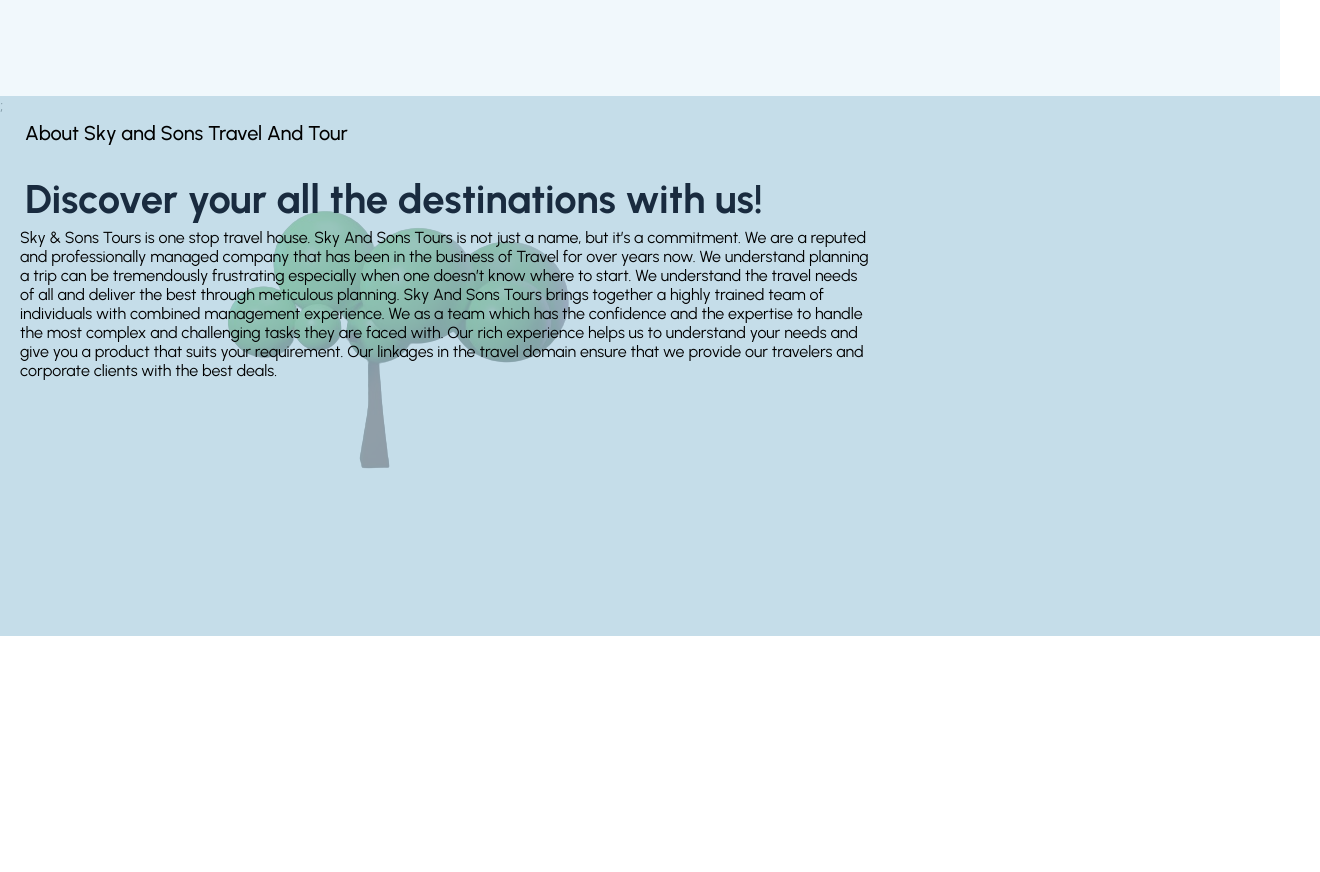
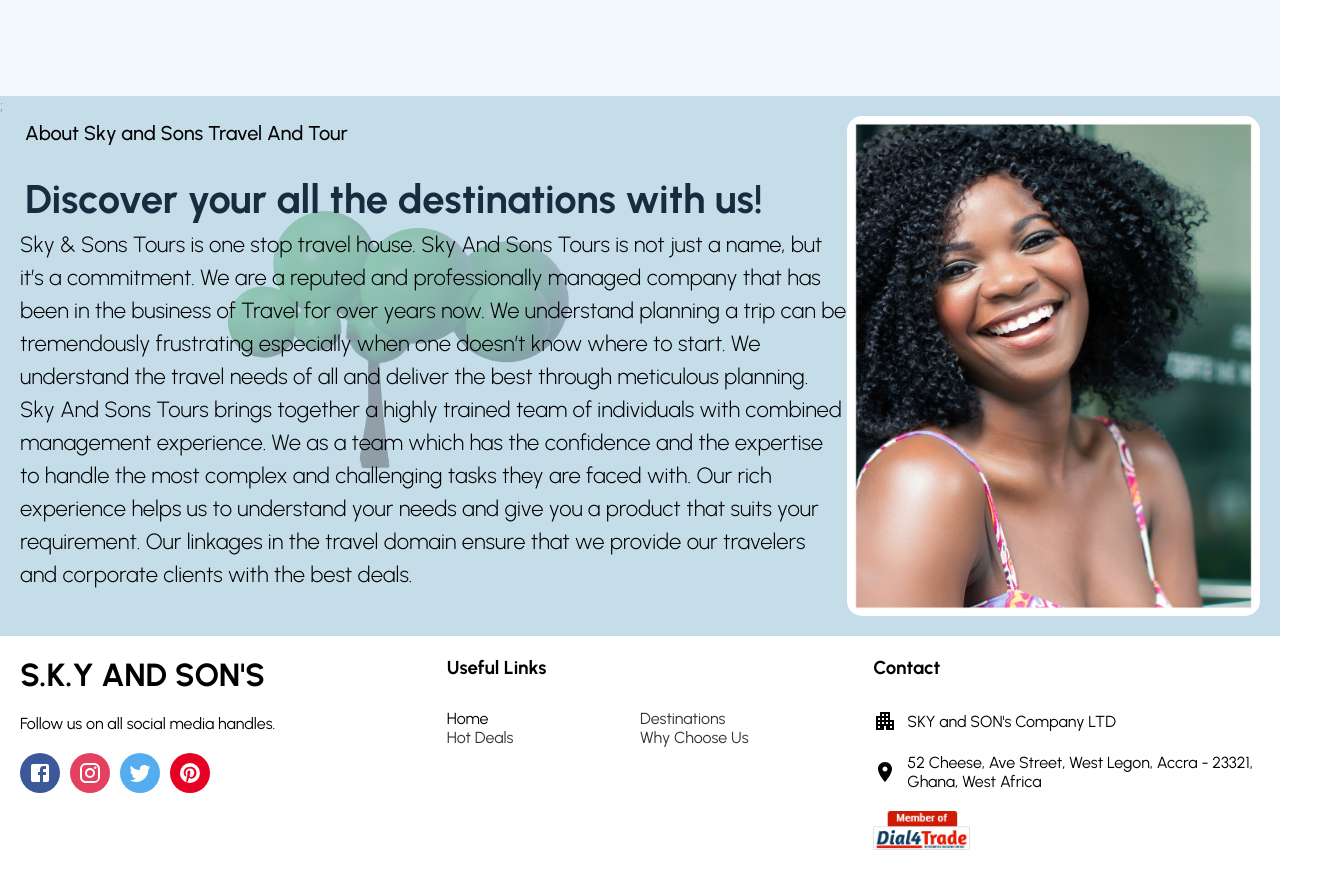
Before and after one commit to ckhobhey104/skyandsons, a React (Create React App) app: page /travel in a window 1280 px wide. Shown: the part 866-1738 px from the top of the page, 1320 px wide, since content can reach past the window. Before the commit the page ends 1502 px from the top, so only its background shows below. Built offline with nearby package versions, Linux system fonts and the light colour scheme.

Commit message:
Added Footer

```diff
--- a/src/App.jsx
+++ b/src/App.jsx
@@ -1,11 +1,11 @@
 import { BrowserRouter, Routes, Route } from "react-router-dom";
 import Home from "./pages/Home";
+import TravelAndTour from "./pages/TravelAndTour";
 // import ProductList from "./pages/ProductList";
 // import Product from "./pages/Product";
 // import Register from "./pages/Register";
 // import Login from "./pages/Login";
 // import Cart from "./pages/Cart";
-import TravelAndTour from "./pages/TravelAndTour";
 // import Gallery from "./pages/Gallery";
 
 const App = () => {
@@ -17,8 +17,5 @@ const App = () => {
       </Routes>
     </BrowserRouter>
   );
-  // return <TravelAndTour />;
-  // return <Gallery />;
-  // return <Cart />;
 };
 export default App;
--- a/src/components/Navbar.jsx
+++ b/src/components/Navbar.jsx
@@ -120,15 +120,15 @@ const StyledLink = styled(Link)`
   }
 `;
 
-const BtnContainer = styled.div`
-  font-size: 15px;
-  cursor: pointer;
-  color: #fff;
-  border: 1px solid #0297e7;
-  padding: 0.5rem 18px;
-  background: #0297e7;
-  border-radius: 2px;
-`;
+// const BtnContainer = styled.div`
+//   font-size: 15px;
+//   cursor: pointer;
+//   color: #fff;
+//   border: 1px solid #0297e7;
+//   padding: 0.5rem 18px;
+//   background: #0297e7;
+//   border-radius: 2px;
+// `;
 
 const Navbar = () => {
   const [navBarFixed, setNavBarFixed] = useState(false);
--- a/src/components/TravelAboutUs.jsx
+++ b/src/components/TravelAboutUs.jsx
@@ -1,15 +1,13 @@
 import styled from "styled-components";
 import { cartoon_tree } from "../data";
+import { smiley_dark_lady } from "../data";
 
 const Wrapper = styled.div`
-  width: 100vw;
   height: 500px;
   background-image: url(${cartoon_tree});
   background-position: center left;
   background-repeat: no-repeat;
-  /* opacity: 0.5; */
   position: relative;
-  /* transition: background 0.3s, border-radius 0.3s, opacity 0.3s; */
 `;
 
 const Container = styled.div`
@@ -19,11 +17,16 @@ const Container = styled.div`
   position: absolute;
   top: 0;
   left: 0;
-  width: 100%;
   height: 100%;
 `;
 const ImageContainer = styled.div`
   flex: 1;
+`;
+
+const Smiley = styled.img`
+  width: 100%;
+  height: 100%;
+  border-radius: 15px;
 `;
 const InfoContainer = styled.div`
   flex: 2;
@@ -49,7 +52,12 @@ const DescTitle = styled.h1`
   color: #0a1b2fea;
 `;
 
-const DescContent = styled.p``;
+const DescContent = styled.p`
+  font-size: 22px;
+  font-weight: 300;
+  line-height: 1.5;
+  /* width: 80%; */
+`;
 
 const TravelAboutUs = () => {
   return (
@@ -77,7 +85,9 @@ const TravelAboutUs = () => {
             </DescContent>
           </DescContainer>
         </InfoContainer>
-        <ImageContainer></ImageContainer>
+        <ImageContainer>
+          <Smiley src={smiley_dark_lady} />
+        </ImageContainer>
       </Container>
       ;
     </Wrapper>
--- /dev/null
+++ b/src/components/TravelFooter.jsx
@@ -0,0 +1,166 @@
+import {
+  Facebook,
+  Instagram,
+  Pinterest,
+  Room,
+  Twitter,
+} from "@material-ui/icons";
+import ApartmentIcon from "@material-ui/icons/Apartment";
+import styled from "styled-components";
+import { mobile } from "../responsive";
+import { member_of_img } from "../data";
+
+const Container = styled.div`
+  display: flex;
+  padding-top: 40px;
+
+  ${mobile({
+    flexDirection: "column",
+  })}
+`;
+const Left = styled.div`
+  flex: 1;
+  display: flex;
+  flex-direction: column;
+  padding: 20px;
+`;
+
+const Logo = styled.h1``;
+const Desc = styled.p`
+  margin: 20px 0px;
+`;
+const SocialContainer = styled.div`
+  display: flex;
+`;
+const SocialIcon = styled.div`
+  width: 40px;
+  height: 40px;
+  border-radius: 50%;
+  color: white;
+  background-color: #${(props) => props.color};
+  display: flex;
+  align-items: center;
+  justify-content: center;
+  margin-right: 10px;
+`;
+
+const Center = styled.div`
+  flex: 1;
+  padding: 20px;
+
+  ${mobile({
+    display: "none",
+  })}
+`;
+
+const Title = styled.h3`
+  margin-bottom: 30px;
+`;
+
+const StyledLink = styled.span`
+  text-decoration: none;
+  color: #333;
+  font-weight: 400;
+
+  &:hover {
+    text-decoration: underline;
+  }
+`;
+
+const List = styled.ul`
+  margin: 0;
+  padding: 0;
+  list-style: none;
+  display: flex;
+  flex-wrap: wrap;
+  cursor: pointer;
+`;
+
+const ListItem = styled.li`
+  width: 50%;
+`;
+
+const Right = styled.div`
+  flex: 1;
+  padding: 20px;
+
+  ${mobile({
+    backgroundColor: "#fff8f8",
+  })}
+`;
+const ContactItem = styled.div`
+  margin-bottom: 20px;
+  display: flex;
+  align-items: center;
+`;
+const MemberOf = styled.img`
+  width: 25%;
+  height: 20%;
+`;
+
+const Footer = () => {
+  const scrollUp = () => {
+    window.scrollTo({
+      top: 0,
+      behavior: "smooth",
+    });
+  };
+  return (
+    <Container>
+      <Left>
+        <Logo>S.K.Y AND SON'S</Logo>
+        <Desc>Follow us on all social media handles.</Desc>
+        <SocialContainer>
+          <SocialIcon color="3B5999">
+            <Facebook />
+          </SocialIcon>
+          <SocialIcon color="E4405F">
+            <Instagram />
+          </SocialIcon>
+          <SocialIcon color="55ACEE">
+            <Twitter />
+          </SocialIcon>
+          <SocialIcon color="E60023">
+            <Pinterest />
+          </SocialIcon>
+        </SocialContainer>
+      </Left>
+      <Center>
+        <Title>Useful Links</Title>
+        <List>
+          <ListItem onClick={scrollUp}>Home</ListItem>
+          <ListItem>
+            <StyledLink>Destinations</StyledLink>
+          </ListItem>
+          <ListItem>
+            <StyledLink>Hot Deals</StyledLink>
+          </ListItem>
+          <ListItem>
+            <StyledLink>Why Choose Us</StyledLink>
+          </ListItem>
+        </List>
+      </Center>
+      <Right>
+        <Title>Contact</Title>
+        <ContactItem>
+          <ApartmentIcon style={{ marginRight: "10px" }} />
+          SKY and SON's Company LTD{" "}
+        </ContactItem>
+        <ContactItem>
+          <Room style={{ marginRight: "10px" }} />
+          52 Cheese, Ave Street, West Legon, Accra - 23321, Ghana, West Africa
+        </ContactItem>
+        {/* <ContactItem>
+          <Phone style={{ marginRight: "10px" }} /> +233- 584- 0753
+        </ContactItem>
+        <ContactItem>
+          <MailOutline style={{ marginRight: "10px" }} />
+          whitneyhillaryarthur@rufz.com
+        </ContactItem>*/}
+        <MemberOf src={member_of_img} />
+      </Right>
+    </Container>
+  );
+};
+
+export default Footer;
--- a/src/components/TravelSlider.jsx
+++ b/src/components/TravelSlider.jsx
@@ -4,7 +4,7 @@ import { ArrowLeftOutlined, ArrowRightOutlined } from "@material-ui/icons";
 import { travelSliderImages as data } from "./../data";
 
 const Container = styled.div`
-  width: 100vw;
+  /* width: 100%; */
   height: 450px;
   display: flex;
   justify-content: center;
@@ -46,7 +46,7 @@ const Image = styled.img`
   flex-shrink: 0;
   min-width: 100%;
   min-height: 100%;
-  /* object-fit: cover; */
+  object-fit: cover;
   display: ${(props) => props.show === "slide-hidden" && "none"};
   transition: opacity 0.7s ease-in-out;
   animation: ${(props) => (props.show ? fadeIn : "none")} 0.5s ease-in-out;
--- a/src/components/TravelWhyChooseUs.jsx
+++ b/src/components/TravelWhyChooseUs.jsx
@@ -7,7 +7,7 @@ import LocalAirportIcon from "@material-ui/icons/LocalAirport";
 
 const Wrapper = styled.div`
   background: #edf6fbbc;
-  width: 100vw;
+  /* width: 100vw; */
   /* color: #333; */
 `;
 
--- a/src/pages/TravelAndTour.jsx
+++ b/src/pages/TravelAndTour.jsx
@@ -4,6 +4,7 @@ import TravelNav from "../components/TravelNav";
 import TravelSlider from "../components/TravelSlider";
 import TravelWhyChooseUs from "../components/TravelWhyChooseUs";
 import TravelAboutUs from "../components/TravelAboutUs";
+import TravelFooter from "../components/TravelFooter";
 
 const Container = styled.div``;
 
@@ -15,6 +16,7 @@ const TravelAndTour = () => {
       <TravelSlider />
       <TravelWhyChooseUs />
       <TravelAboutUs />
+      <TravelFooter />
     </Container>
   );
 };
```
Also changed, not shown: src/components/TravelNav.jsx (+0 -64 lines).
